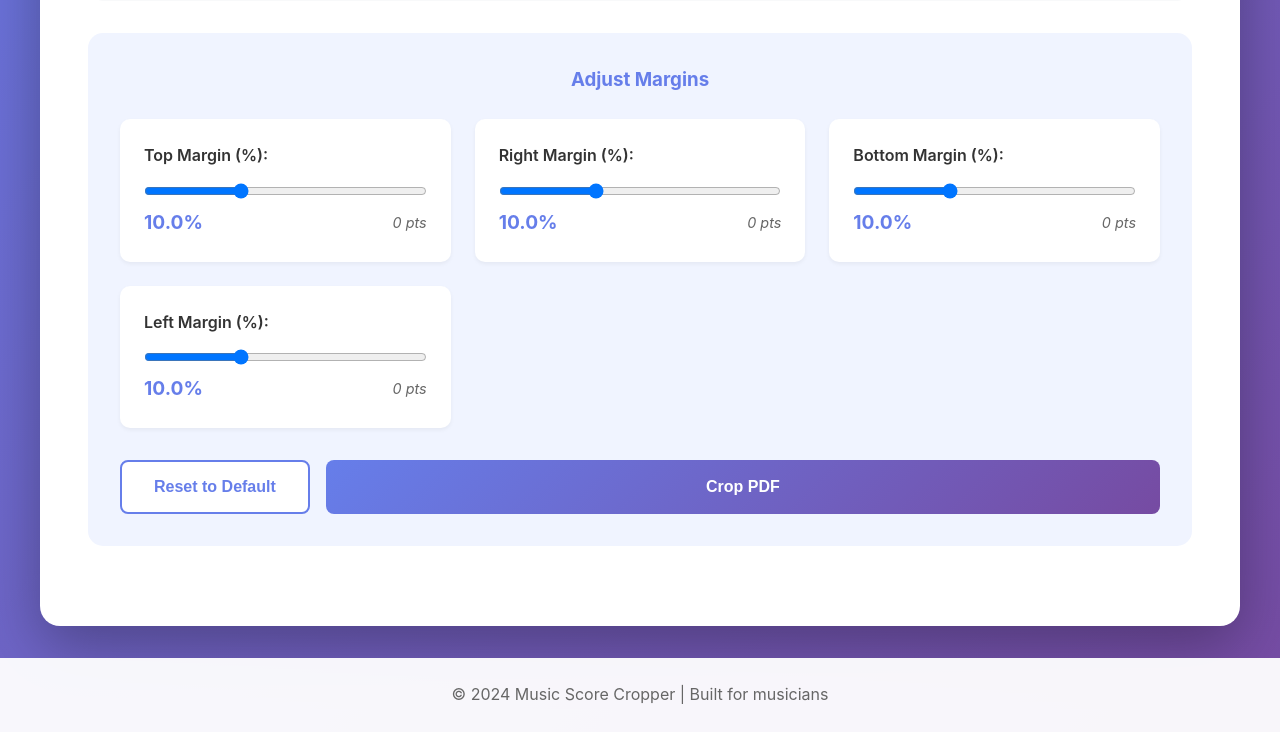
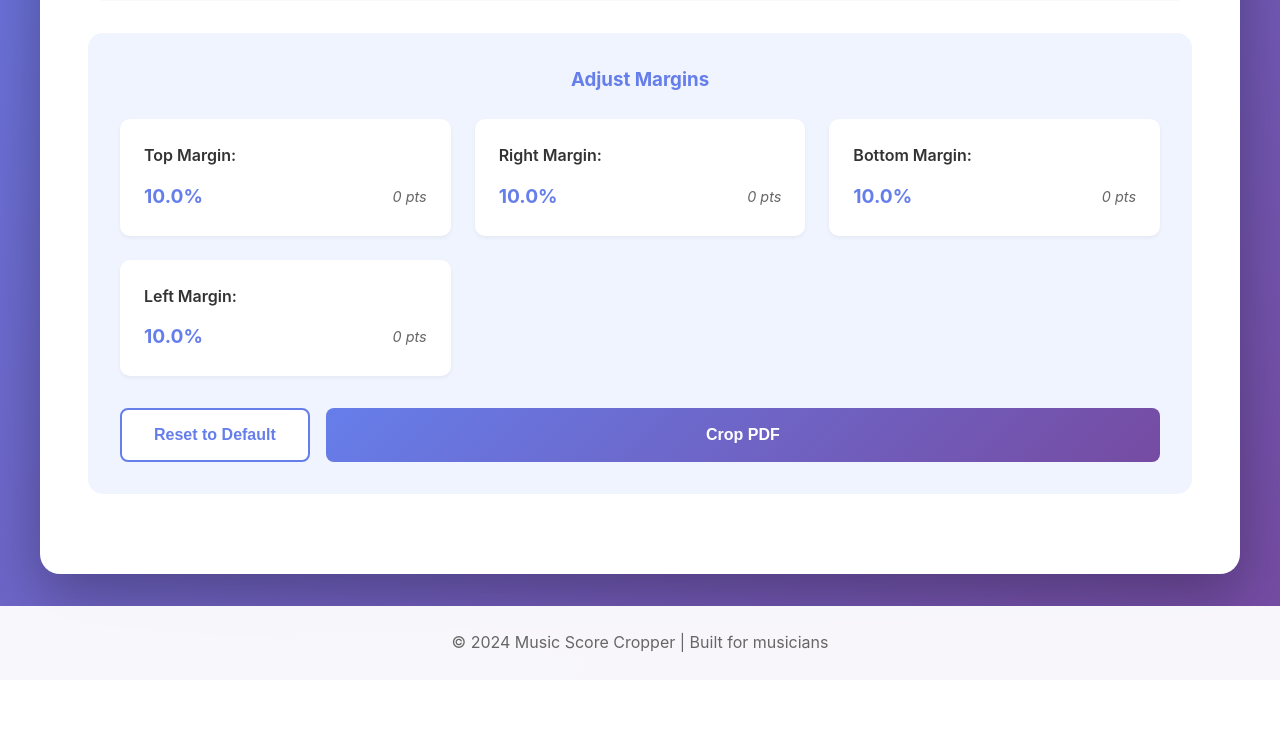
Before and after one commit to grzhdnv/musiccroper, a Flask app: template templates/index.html in a window 1280 px wide. Shown: the part 667-1399 px from the top of the page. After the commit the page ends 1319 px from the top, so only its background shows below. Run offline with Flask 3, Linux system fonts and the light colour scheme; the template is opened without the code that fills it: most values are stand-ins (such as "Sample title", 1, 10 or a date in 2020); some libraries are stand-ins or nearby versions.

Commit message:
Implement interactive margin dragging in PDF preview
- Replaced range sliders with direct manipulation of crop lines on the canvas
- Updated app.py to allow margin limits up to 50%
- Enabled pointer events on overlay canvas
- Added drag logic to update margin values dynamically

```diff
--- a/app.py
+++ b/app.py
@@ -127,10 +127,10 @@ def crop_pdf():
         bottom = float(request.form.get('bottom', 10))
         left = float(request.form.get('left', 10))
 
-        # Validate margin values are within acceptable range (0-30%)
+        # Validate margin values are within acceptable range (0-50%)
         for margin_name, margin_value in [('top', top), ('right', right), ('bottom', bottom), ('left', left)]:
-            if not (0 <= margin_value <= 30):
-                flash(f'Invalid {margin_name} margin value. Must be between 0 and 30%.')
+            if not (0 <= margin_value <= 50):
+                flash(f'Invalid {margin_name} margin value. Must be between 0 and 50%.')
                 return redirect(url_for('index'))
 
         # Generate output filename
--- a/static/css/style.css
+++ b/static/css/style.css
@@ -179,7 +179,6 @@ main {
     top: 1rem;
     left: 50%;
     transform: translateX(-50%);
-    pointer-events: none;
 }
 
 .page-controls {
--- a/templates/index.html
+++ b/templates/index.html
@@ -81,8 +81,8 @@
 
                     <div class="margin-grid">
                         <div class="margin-control">
-                            <label for="top-margin">Top Margin (%):</label>
-                            <input type="range" id="top-margin" name="top" min="0" max="30" value="10" step="0.5">
+                            <label for="top-margin">Top Margin:</label>
+                            <input type="hidden" id="top-margin" name="top" value="10">
                             <div class="margin-values">
                                 <span class="margin-percent"><span id="top-value">10</span>%</span>
                                 <span class="margin-points"><span id="top-points">0</span> pts</span>
@@ -90,8 +90,8 @@
                         </div>
 
                         <div class="margin-control">
-                            <label for="right-margin">Right Margin (%):</label>
-                            <input type="range" id="right-margin" name="right" min="0" max="30" value="10" step="0.5">
+                            <label for="right-margin">Right Margin:</label>
+                            <input type="hidden" id="right-margin" name="right" value="10">
                             <div class="margin-values">
                                 <span class="margin-percent"><span id="right-value">10</span>%</span>
                                 <span class="margin-points"><span id="right-points">0</span> pts</span>
@@ -99,8 +99,8 @@
                         </div>
 
                         <div class="margin-control">
-                            <label for="bottom-margin">Bottom Margin (%):</label>
-                            <input type="range" id="bottom-margin" name="bottom" min="0" max="30" value="10" step="0.5">
+                            <label for="bottom-margin">Bottom Margin:</label>
+                            <input type="hidden" id="bottom-margin" name="bottom" value="10">
                             <div class="margin-values">
                                 <span class="margin-percent"><span id="bottom-value">10</span>%</span>
                                 <span class="margin-points"><span id="bottom-points">0</span> pts</span>
@@ -108,8 +108,8 @@
                         </div>
 
                         <div class="margin-control">
-                            <label for="left-margin">Left Margin (%):</label>
-                            <input type="range" id="left-margin" name="left" min="0" max="30" value="10" step="0.5">
+                            <label for="left-margin">Left Margin:</label>
+                            <input type="hidden" id="left-margin" name="left" value="10">
                             <div class="margin-values">
                                 <span class="margin-percent"><span id="left-value">10</span>%</span>
                                 <span class="margin-points"><span id="left-points">0</span> pts</span>
@@ -256,9 +256,125 @@
             drawOverlay();
         }
 
-        // Add event listeners to all margin sliders
-        Object.keys(margins).forEach(side => {
-            margins[side].addEventListener('input', () => updateMarginDisplay(side));
+        // Dragging state
+        let isDragging = false;
+        let dragSide = null;
+        const dragThreshold = 10; // pixels
+
+        // Overlay canvas interaction
+        overlayCanvas.addEventListener('mousedown', function(e) {
+            const rect = overlayCanvas.getBoundingClientRect();
+            // Calculate scale in case display size differs from internal size
+            const scaleX = overlayCanvas.width / rect.width;
+            const scaleY = overlayCanvas.height / rect.height;
+
+            // Mouse coordinates in canvas units
+            const mouseX = (e.clientX - rect.left) * scaleX;
+            const mouseY = (e.clientY - rect.top) * scaleY;
+
+            // Get current crop lines
+            const topPercent = parseFloat(margins.top.value) / 100;
+            const rightPercent = parseFloat(margins.right.value) / 100;
+            const bottomPercent = parseFloat(margins.bottom.value) / 100;
+            const leftPercent = parseFloat(margins.left.value) / 100;
+
+            const cropLeft = overlayCanvas.width * leftPercent;
+            const cropRight = overlayCanvas.width * (1 - rightPercent);
+            const cropTop = overlayCanvas.height * topPercent;
+            const cropBottom = overlayCanvas.height * (1 - bottomPercent);
+
+            // Check closeness to lines (using threshold scaled to canvas units)
+            // Note: We're comparing canvas units directly, so threshold effectively scales with canvas resolution
+            // Ideally we want screen pixel threshold.
+            const thresholdX = dragThreshold * scaleX;
+            const thresholdY = dragThreshold * scaleY;
+
+            if (Math.abs(mouseY - cropTop) < thresholdY) {
+                isDragging = true;
+                dragSide = 'top';
+            } else if (Math.abs(mouseY - cropBottom) < thresholdY) {
+                isDragging = true;
+                dragSide = 'bottom';
+            } else if (Math.abs(mouseX - cropLeft) < thresholdX) {
+                isDragging = true;
+                dragSide = 'left';
+            } else if (Math.abs(mouseX - cropRight) < thresholdX) {
+                isDragging = true;
+                dragSide = 'right';
+            }
+        });
+
+        overlayCanvas.addEventListener('mousemove', function(e) {
+            const rect = overlayCanvas.getBoundingClientRect();
+            const scaleX = overlayCanvas.width / rect.width;
+            const scaleY = overlayCanvas.height / rect.height;
+            const mouseX = (e.clientX - rect.left) * scaleX;
+            const mouseY = (e.clientY - rect.top) * scaleY;
+            const thresholdX = dragThreshold * scaleX;
+            const thresholdY = dragThreshold * scaleY;
+
+            if (isDragging) {
+                let newValue;
+                // Limit max margin to 50%
+                const limit = 50;
+
+                if (dragSide === 'top') {
+                    newValue = (mouseY / overlayCanvas.height) * 100;
+                    newValue = Math.max(0, Math.min(newValue, limit));
+                    // Ensure top doesn't cross bottom
+                    if (newValue < (100 - parseFloat(margins.bottom.value))) {
+                         margins.top.value = newValue;
+                    }
+                } else if (dragSide === 'bottom') {
+                    newValue = (1 - (mouseY / overlayCanvas.height)) * 100;
+                    newValue = Math.max(0, Math.min(newValue, limit));
+                     if (newValue < (100 - parseFloat(margins.top.value))) {
+                        margins.bottom.value = newValue;
+                    }
+                } else if (dragSide === 'left') {
+                    newValue = (mouseX / overlayCanvas.width) * 100;
+                    newValue = Math.max(0, Math.min(newValue, limit));
+                    if (newValue < (100 - parseFloat(margins.right.value))) {
+                        margins.left.value = newValue;
+                    }
+                } else if (dragSide === 'right') {
+                    newValue = (1 - (mouseX / overlayCanvas.width)) * 100;
+                    newValue = Math.max(0, Math.min(newValue, limit));
+                    if (newValue < (100 - parseFloat(margins.left.value))) {
+                        margins.right.value = newValue;
+                    }
+                }
+                updateMarginDisplay(dragSide);
+            } else {
+                // Update cursor
+                const topPercent = parseFloat(margins.top.value) / 100;
+                const rightPercent = parseFloat(margins.right.value) / 100;
+                const bottomPercent = parseFloat(margins.bottom.value) / 100;
+                const leftPercent = parseFloat(margins.left.value) / 100;
+
+                const cropLeft = overlayCanvas.width * leftPercent;
+                const cropRight = overlayCanvas.width * (1 - rightPercent);
+                const cropTop = overlayCanvas.height * topPercent;
+                const cropBottom = overlayCanvas.height * (1 - bottomPercent);
+
+                let cursor = 'default';
+                if (Math.abs(mouseY - cropTop) < thresholdY) cursor = 'row-resize';
+                else if (Math.abs(mouseY - cropBottom) < thresholdY) cursor = 'row-resize';
+                else if (Math.abs(mouseX - cropLeft) < thresholdX) cursor = 'col-resize';
+                else if (Math.abs(mouseX - cropRight) < thresholdX) cursor = 'col-resize';
+
+                overlayCanvas.style.cursor = cursor;
+            }
+        });
+
+        overlayCanvas.addEventListener('mouseup', function() {
+            isDragging = false;
+            dragSide = null;
+        });
+
+        overlayCanvas.addEventListener('mouseleave', function() {
+            isDragging = false;
+            dragSide = null;
         });
 
         function drawOverlay() {
```
